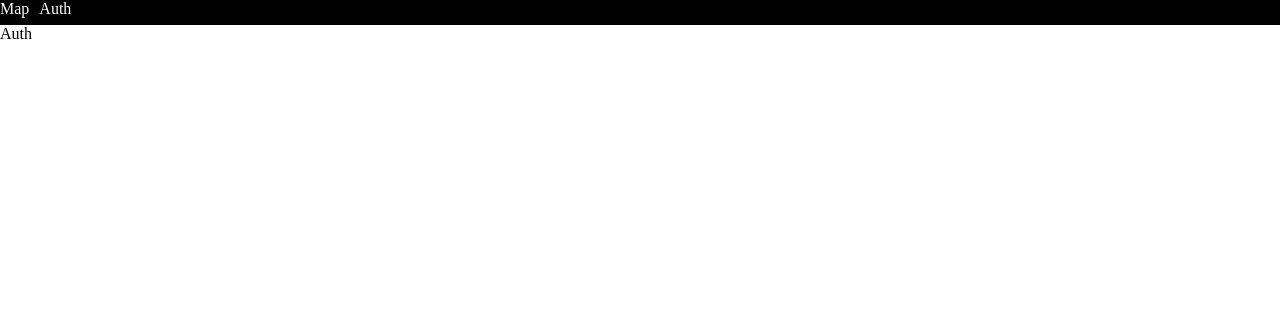
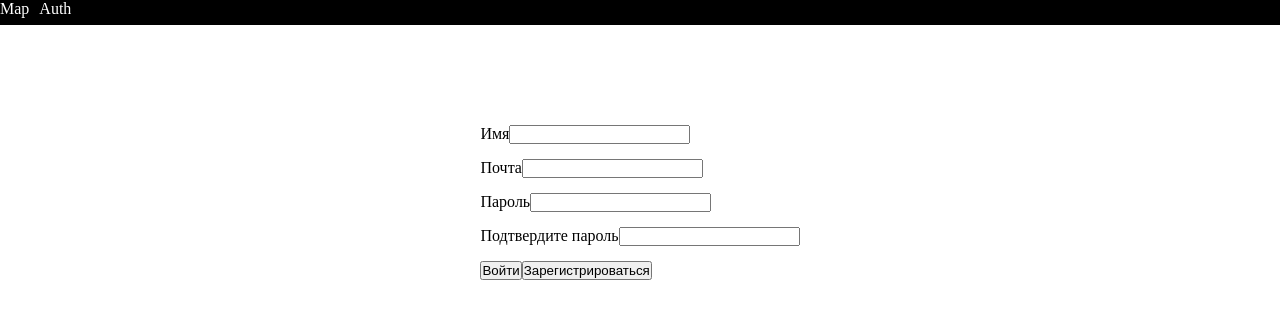
Before and after one commit to lets-rolll/letsroll-spa, a React (Create React App) app: page /auth in a window 1280 px wide. Shown: the top 318 px of the page. Built offline with nearby package versions, Linux system fonts and the light colour scheme.

Commit message:
add validation

```diff
--- a/package.json
+++ b/package.json
@@ -12,13 +12,15 @@
     "@types/react-dom": "^18.0.10",
     "axios": "^1.3.0",
     "classnames": "^2.3.2",
+    "formik": "^2.2.9",
     "node-sass": "^7.0.3",
     "react": "^18.2.0",
     "react-dom": "^18.2.0",
     "react-router-dom": "^6.8.0",
     "react-scripts": "5.0.1",
     "typescript": "^4.9.5",
-    "web-vitals": "^2.1.4"
+    "web-vitals": "^2.1.4",
+    "yup": "^0.32.11"
   },
   "scripts": {
     "start": "react-scripts start",
--- a/src/App.tsx
+++ b/src/App.tsx
@@ -1,7 +1,7 @@
 import React from 'react';
 import { Route, Routes } from 'react-router-dom';
 import { Navigation } from './components/Navigation/Navigation';
-import { AuthPage } from './pages/AuthPage';
+import { AuthPage } from './pages/AuthPage/AuthPage';
 import { MapPage } from './pages/MapPage';
 
 
--- /dev/null
+++ b/src/components/AuthForm/AuthForm.tsx
@@ -0,0 +1,114 @@
+import { useFormik } from "formik";
+import { Input } from "../Input/Input";
+import * as yup from "yup";
+
+const SignupSchema = yup.object().shape({
+  firstName: yup.string().required("Required"),
+  email: yup.string().required("Required").email("Invalid email"),
+  password: yup
+    .string()
+    .min(2, "Too Short!")
+    .max(50, "Too Long!")
+    .required("Required"),
+
+  confirmPassword: yup
+    .string()
+    .required("Required")
+    .oneOf([yup.ref("password")], "Пароли не совпадают"),
+});
+
+export function AuthForm() {
+  const {
+    values,
+    errors,
+    touched,
+    handleChange,
+    handleBlur,
+    handleSubmit,
+    isValid,
+    dirty,
+  } = useFormik({
+    initialValues: {
+      firstName: "",
+      lastName: "",
+      confirmPassword: "",
+      password: "",
+      email: "",
+    },
+
+    validationSchema: SignupSchema,
+
+    onSubmit: (values) => {
+      console.log(values);
+    },
+  });
+
+  //   const submitHandler = (event: React.FormEvent) => {
+  //     event.preventDefault();
+  //   };
+
+  const loginHandler = () => {};
+
+  const registerHandler = () => {};
+
+  //   const changeHandler = () => {};
+
+  return (
+    <form onSubmit={handleSubmit} noValidate>
+      <Input
+        label="Имя"
+        name="firstName"
+        onChange={handleChange}
+        onBlur={handleBlur}
+        value={values.firstName}
+      />
+
+      {touched.firstName && errors.firstName && <div>{errors.firstName}</div>}
+
+      <Input
+        type="email"
+        label="Почта"
+        name="email"
+        onChange={handleChange}
+        onBlur={handleBlur}
+        value={values.email}
+      />
+
+      {touched.email && errors.email && <div>{errors.email}</div>}
+
+      <Input
+        type="password"
+        label="Пароль"
+        name="password"
+        onChange={handleChange}
+        onBlur={handleBlur}
+        value={values.password}
+      />
+
+      {touched.password && errors.password && <div>{errors.password}</div>}
+
+      <Input
+        type="password"
+        label="Подтвердите пароль"
+        name="confirmPassword"
+        onChange={handleChange}
+        onBlur={handleBlur}
+        value={values.confirmPassword}
+      />
+
+      {touched.confirmPassword && errors.confirmPassword && (
+        <div>{errors.confirmPassword}</div>
+      )}
+
+      <button onClick={loginHandler}>Войти</button>
+
+      <button
+        disabled={!isValid && !dirty}
+        type="submit"
+        onClick={registerHandler}
+      >
+        Зарегистрироваться
+      </button>
+    </form>
+  );
+}
--- /dev/null
+++ b/src/components/Input/Input.module.scss
@@ -0,0 +1,11 @@
+.Input {
+    margin-bottom: 15px;
+
+    span {
+        color: red;
+    }
+
+    &.invalid label{
+         color: red;
+    }
+}
--- /dev/null
+++ b/src/components/Input/Input.tsx
@@ -0,0 +1,38 @@
+import React from 'react'
+import cn from 'classnames'
+import styles from './Input.module.scss'
+import { InputHTMLAttributes } from 'react'
+
+interface InputProps extends InputHTMLAttributes<HTMLInputElement> {
+    type?: string
+    label?: string
+    value?: string
+    // errorMessage?: string
+}
+
+// const isInvalid = (props: InputProps): boolean => {
+//     return true;
+// }
+
+export function Input({type, label, value, ...attrs}: InputProps) {
+    let classNames = cn(styles.Input)
+    const htmlFor = `${type}-${Math.random()}`
+
+
+    // if() {
+    //    classNames += ` ${styles.invalid}`
+    // }
+
+    return (
+       <div className={classNames}>
+        <label htmlFor={htmlFor}>{label}</label>
+        <input
+            type={type || 'text'}
+            value={value}
+            id = {htmlFor}
+            {...attrs}
+        />
+        {/* <span>{errorMessage}</span> */}
+       </div>
+    )
+}
--- a/src/pages/AuthPage.tsx
+++ /dev/null
@@ -1,7 +0,0 @@
-import React from 'react'
-
-export function AuthPage() {
-   return (
-       <div>Auth</div>
-   )
-}
--- /dev/null
+++ b/src/pages/AuthPage/AuthPage.module.scss
@@ -0,0 +1,6 @@
+.AuthPage {
+    display: flex;
+    justify-content: center;
+
+    margin: 100px;
+}
--- /dev/null
+++ b/src/pages/AuthPage/AuthPage.tsx
@@ -0,0 +1,12 @@
+import React from 'react'
+import { AuthForm } from '../../components/AuthForm/AuthForm'
+import styles from './AuthPage.module.scss'
+
+
+export function AuthPage() {
+    return (
+        <div className={styles.AuthPage}>
+            <AuthForm/>
+        </div>
+   )
+}
```
Also changed, not shown: src/components/AuthForm/AuthForm.module.scss (added), 1 other file (tests, documents, lock files or other folders).
